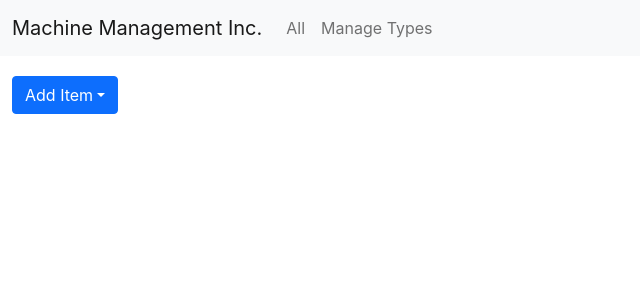
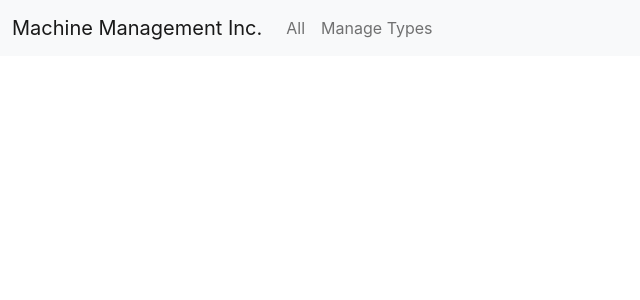
Before and after one commit to tufail/WebBeeReactHackathon, a React (Create React App) app: page / in a window 1280 px wide. Shown: the top 300 px of the page, without its empty margins (0-640 px from the left). Built offline with nearby package versions, Linux system fonts and the light colour scheme.

Commit message:
fix add item on home

```diff
--- a/src/pages/Home.js
+++ b/src/pages/Home.js
@@ -46,6 +46,7 @@
           state.items &&
           state.items.map((item, i) => <ItemForm data={item} key={i} />)}
         <Col md={4} lg={3}>
+          {state.machinetypes && state.machinetypes.length > 0 && (
             <DropdownButton
               variant={'primary'}
               title="Add Item"
@@ -60,6 +61,7 @@
                 </Dropdown.Item>
               ))}
             </DropdownButton>
+          )}
         </Col>
       </Row>
     </Container>
```
Lines whose indentation alone changed are shown as unchanged.
